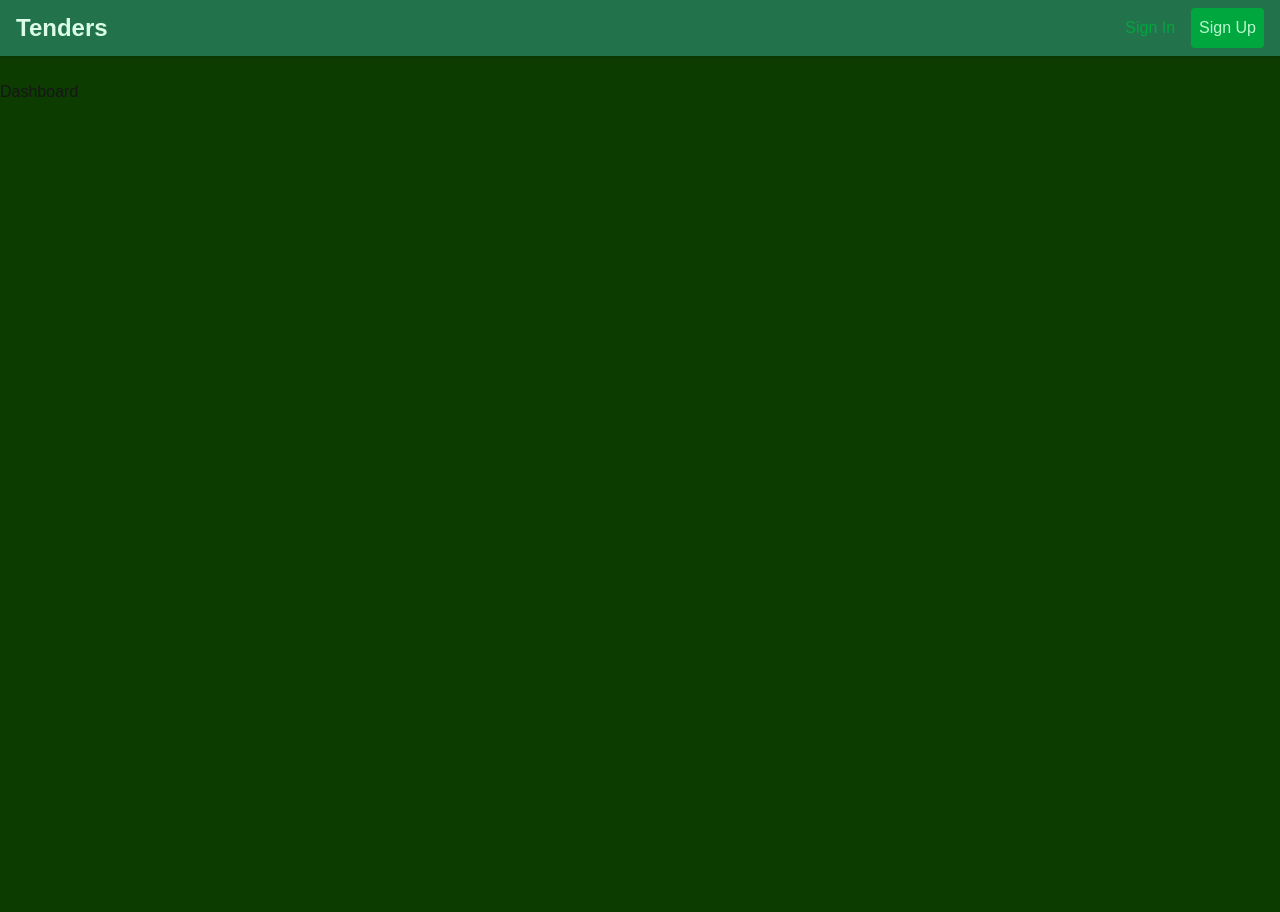
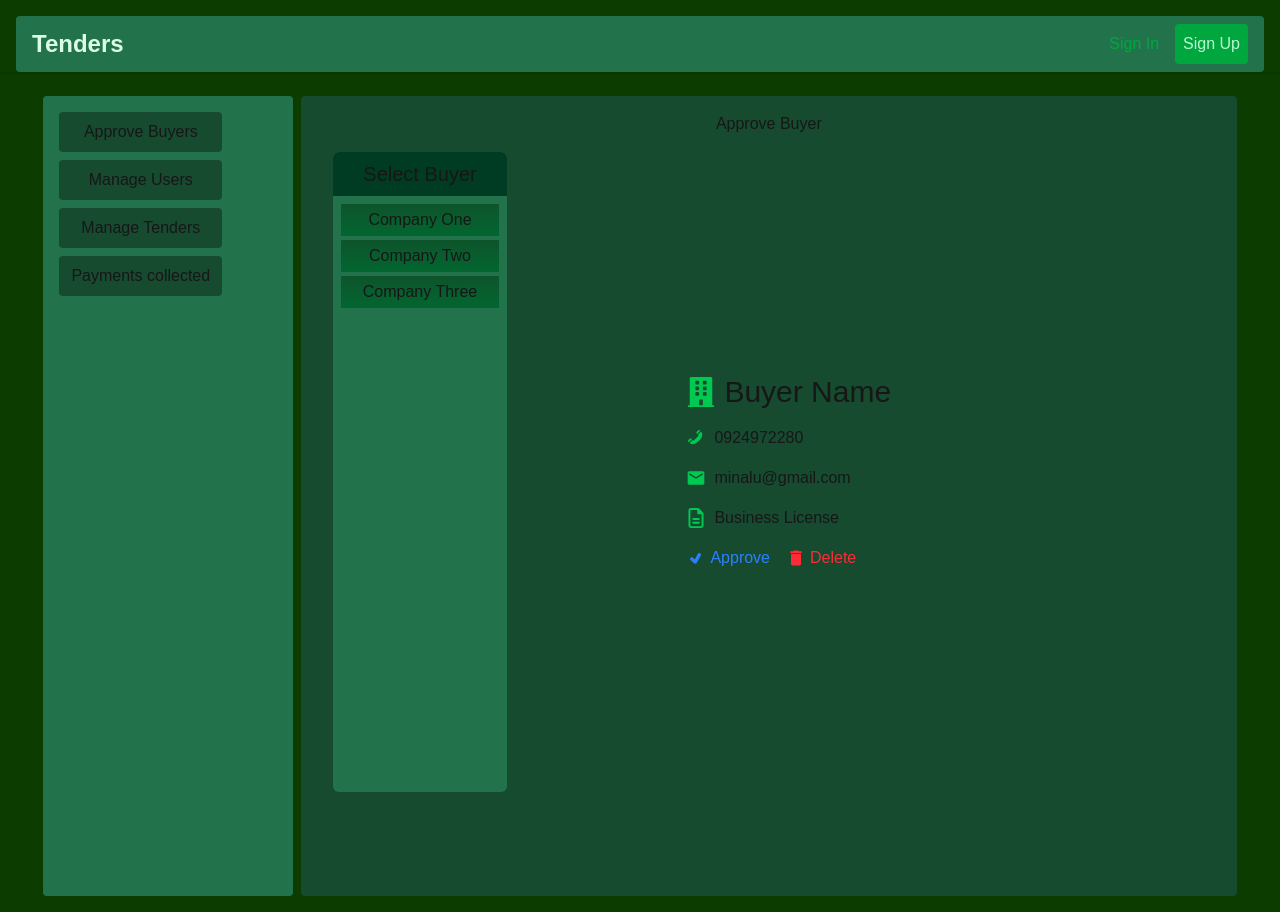
Before and after one commit to mina-lue/tendering-app-web, a Next.js app: page /admin in a window 1280 px wide. Before the commit the page ends 800 px from the top, so only its background shows below. Built offline with nearby package versions, Linux system fonts and the light colour scheme; no server answers.

Commit message:
UI upgrade

```diff
--- a/app/admin/page.tsx
+++ b/app/admin/page.tsx
@@ -1,8 +1,24 @@
 import React from 'react'
+import Approval from '../components/Approval'
 
 const Dashboard = () => {
   return (
-    <div>Dashboard</div>
+    <div className='flex w-full mt-10 p-4 gap-2 items-center justify-center'>
+        <div className='bg-[#22734B] h-200 w-1/5 rounded-sm p-4 flex justify-center'>
+            <div className='w-full flex-col gap-y-2 justify-center'>
+                <p className='bg-[#164B30] w-3/4 p-2 cursor-pointer text-center rounded mb-2 hover:bg-green-950'>Approve Buyers</p>
+                <p className='bg-[#164B30] w-3/4 p-2 cursor-pointer text-center rounded mb-2 hover:bg-green-950'>Manage Users</p>
+                <p className='bg-[#164B30] w-3/4 p-2 cursor-pointer text-center rounded mb-2 hover:bg-green-950'>Manage Tenders</p>
+                <p className='bg-[#164B30] w-3/4 p-2 cursor-pointer text-center rounded mb-2 hover:bg-green-950'>Payments collected</p>
+            </div>
+        </div>
+        <div className='bg-[#164B30] h-200 w-3/4 rounded-sm p-4'>
+            <p className='text-center'>Approve Buyer</p>
+            <div className='m-4'>
+              <Approval />
+            </div>
+        </div>
+    </div>
   )
 }
 
--- a/app/components/AppBar.tsx
+++ b/app/components/AppBar.tsx
@@ -3,12 +3,16 @@ import React from "react";
 import SignInButton from "./SignInButton";
 
 const AppBar = () => {
-    return (
-        <header className="flex gap-4 px-4 h-14 items-center bg-[#22734B] shadow top-0 fixed w-full">
-            <Link className='text-2xl font-semibold text-green-100' href="/tenders">Tenders</Link>
-            <SignInButton />
-        </header>
-    );
+  return (
+    <header className="fixed top-0 z-10 w-full shadow">
+      <div className="flex items-center justify-between h-14  bg-[#22734B] mx-4 mt-4 px-4 rounded">
+        <Link className="text-2xl font-semibold text-green-100" href="/tenders">
+          Tenders
+        </Link>
+        <SignInButton />
+      </div>
+    </header>
+  );
 };
 
 export default AppBar;
--- /dev/null
+++ b/app/components/Approval.tsx
@@ -0,0 +1,67 @@
+import React from 'react'
+import { FaBuilding } from 'react-icons/fa'
+import { FaRegFileLines } from 'react-icons/fa6'
+import { MdDelete, MdEmail } from 'react-icons/md'
+import { TiPhone, TiTick } from 'react-icons/ti'
+
+const Approval = () => {
+  return (
+    <div className='flex w-full gap-5'>
+        <div className='w-1/5 bg-[#22734B] rounded-md h-160'>
+            <div className='text-center rounded-t-md bg-[#003C24] py-2 text-xl'>
+                Select Buyer
+            </div>
+            <div className='m-2'>
+                <div className='bg-gradient-to-t from-green-800 to-green-900 py-1 text-center hover:from-green-900 hover:to-green-950 cursor-pointer mb-1'>
+                    <p>Company One</p>
+                </div>
+                <div className='bg-gradient-to-t from-green-800 to-green-900 py-1 text-center hover:from-green-900 hover:to-green-950 cursor-pointer mb-1'>
+                    <p>Company Two</p>
+                </div>
+                <div className='bg-gradient-to-t from-green-800 to-green-900 py-1 text-center hover:from-green-900 hover:to-green-950 cursor-pointer mb-1'>
+                    <p>Company Three</p>
+                </div>
+            </div>
+        </div>
+        <div className='w-3/5 flex justify-center items-center'>
+            <div className='m-2 flex-col justify-center'>
+                <div className='flex items-center gap-2 text-3xl'>
+                    <FaBuilding className="text-green-500 text-3xl"/>
+                    <h2>Buyer Name</h2>
+                </div>
+                <div className='mt-4'>
+                    <div className='flex items-center gap-2'>
+                        <TiPhone className='text-green-500 text-xl' />
+                        <p>0924972280</p>
+                    </div>
+                </div>
+                <div className='mt-4'>
+                    <div className='flex items-center gap-2'>
+                        <MdEmail className='text-green-500 text-xl' />
+                        <p>minalu@gmail.com</p>
+                    </div>
+                </div>
+                <div className='mt-4'>
+                    <div className='flex items-center gap-2'>
+                        <FaRegFileLines className='text-green-500 text-xl' />
+                        <p>Business License</p>
+                    </div>
+                </div>
+
+                <div className='mt-4 flex gap-4'>
+                    <div className='flex items-center gap-1 cursor-pointer'>
+                        <TiTick className='text-blue-500 text-xl' />
+                        <p className='text-blue-500'>Approve</p>
+                    </div>
+                    <div className='flex items-center gap-1 cursor-pointer'>
+                        <MdDelete className='text-red-500 text-xl' />
+                        <p className='text-red-500'>Delete</p>
+                    </div>
+                </div>
+            </div>
+        </div>
+    </div>
+  )
+}
+
+export default Approval
--- a/app/components/TenderCard.tsx
+++ b/app/components/TenderCard.tsx
@@ -48,7 +48,7 @@ const TenderCard = ( props : {tender: Tender} ) => {
 
 
     return (
-        <div className='bg-green-900 w-full rounded-sm shadow-sm p-2 mb-4 hover:bg-green-800'>
+        <div className='bg-emerald-900 w-full rounded-sm shadow-sm p-2 mb-4 hover:bg-green-900'>
             <div className='flex justify-between items-center'>
                 <div className="flex items-center gap-1 ml-2">
                     <FaBuilding className="text-green-500"/>
--- a/app/layout.tsx
+++ b/app/layout.tsx
@@ -30,7 +30,7 @@ export default function RootLayout({
         className={`${geistSans.variable} ${geistMono.variable} antialiased`}
       >
         <Providers>
-          <AppBar />
+          <AppBar/>
           <div className="mt-20">
             {children}
           </div>
--- a/app/tenders/[id]/page.tsx
+++ b/app/tenders/[id]/page.tsx
@@ -53,7 +53,7 @@ const TenderDetails = () => {
 
     if (session && session.user && tender)
     { return (
-        <div className="bg-[#164B30] p-4 mx-4 min-h-screen rounded-md">
+        <div className="bg-[#164B30] p-4 mx-4 min-h-200 rounded-md">
             <div className="flex justify-between">
                 <p className="text-3xl ml-4 text-green-50 pt-4">{session?.user.name}</p>
                 <div className="mt-4 rounded">
--- a/app/tenders/new/page.tsx
+++ b/app/tenders/new/page.tsx
@@ -127,11 +127,10 @@ export default function NewTenderPage() {
     <FormProvider {...methods}>
       <div
         className="min-h-screen flex items-center justify-center"
-        style={{ backgroundColor: "#0C3C00" }}
       >
         <form
           onSubmit={handleSubmit(onSubmit)}
-          className="bg-white p-8 rounded-lg shadow-lg w-full max-w-md space-y-4"
+          className="bg-white p-8 rounded-lg shadow-lg w-full max-w-md space-y-4 text-green-950"
         >
           <h1 className="text-2xl font-bold">New Tender</h1>
 
--- a/app/tenders/page.tsx
+++ b/app/tenders/page.tsx
@@ -10,7 +10,7 @@ const ListingPage = () => {
   const { data: session } = useSession();
   const [tenders, setTenders] = useState([]);
   const [loading, setLoading] = useState(true);
-  const [error, setError] = useState(null);
+  const [error, setError] = useState<null | string>(null);
 
   useEffect(()=>{
     if (!session?.backendTokens?.accessToken) {
```
Also changed, not shown: app/components/PaymentPage.tsx (added).
